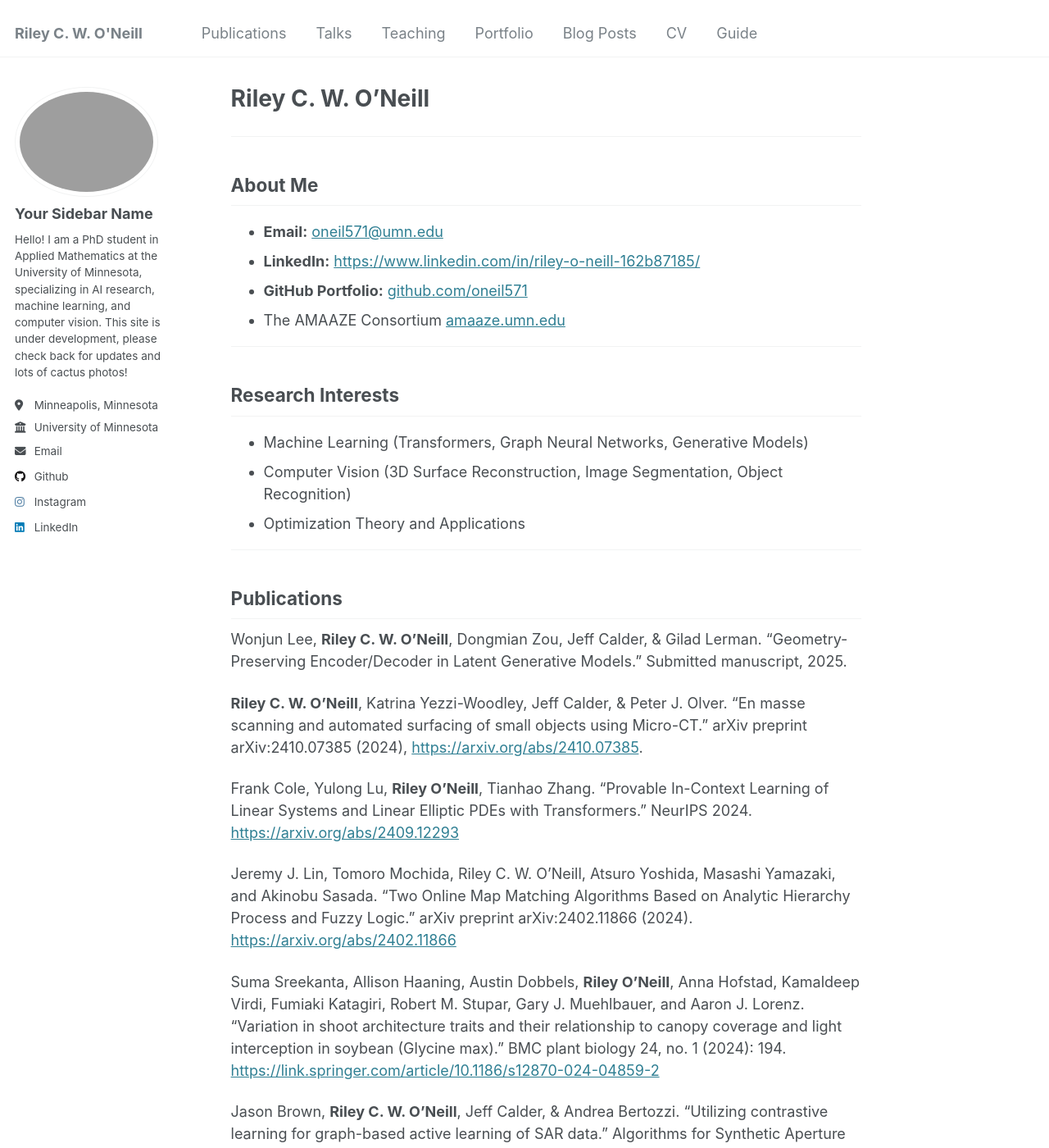
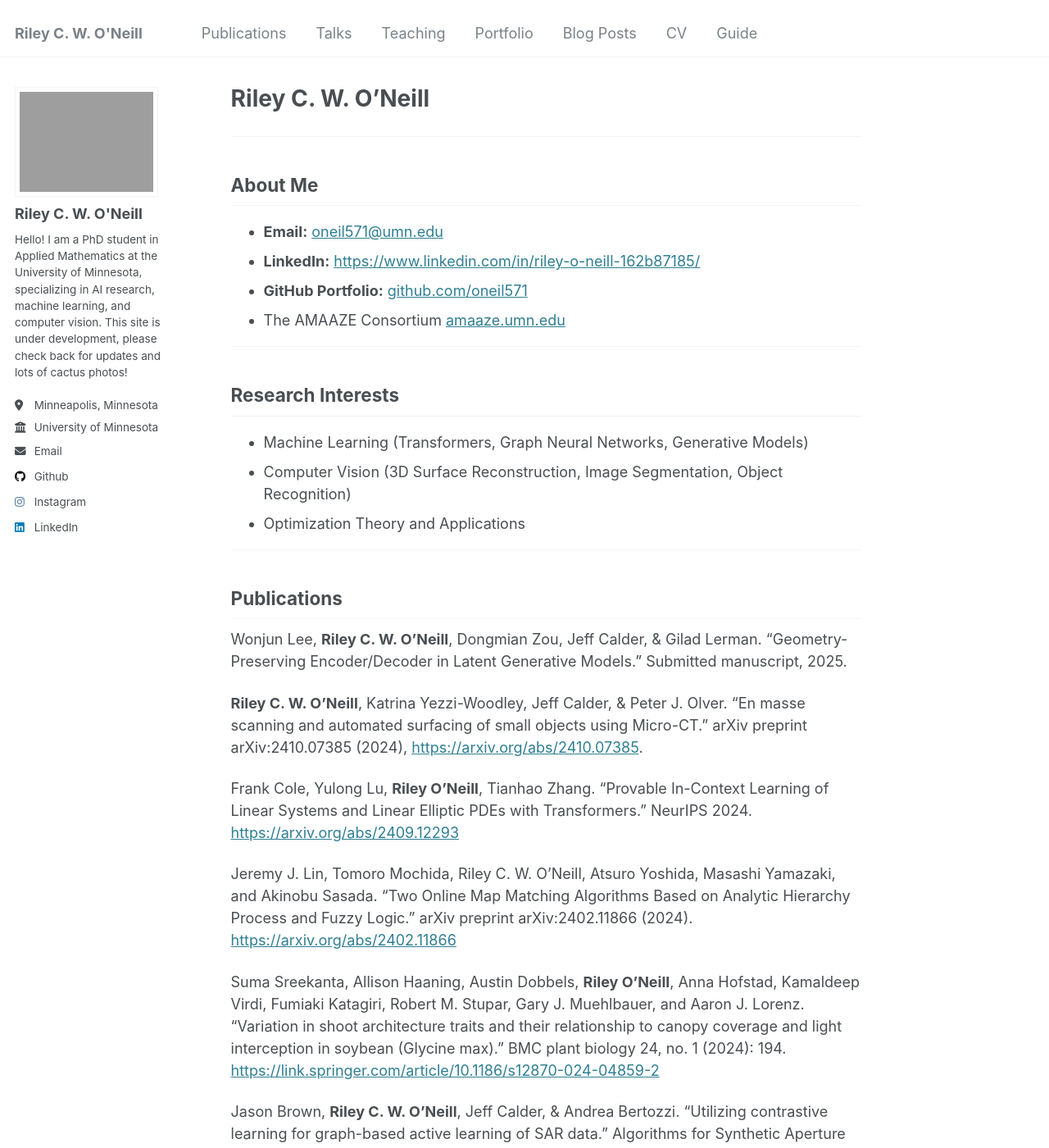
Before and after one commit to oneil571/oneil571.github.io, a Jekyll site: the page built from _pages/about.md, in a window 1280 px wide and 1400 px high. Shown: the whole window at 82% size. Built offline with Jekyll 4.4.1, drawn with Linux system fonts in a browser that asks for light colours.

Commit message:
I don't like being in an ellipse

```diff
--- a/_config.yml
+++ b/_config.yml
@@ -22,7 +22,7 @@ repository               : "oneil571/oneil571.github.io"
 author:
   # Biographic information
   avatar           : "profile.png"
-  name             : "Your Sidebar Name"
+  name             : "Riley C. W. O'Neill"
   pronouns         : # example: "she/her"
   bio              : Hello! I am a PhD student in Applied Mathematics at the University of Minnesota, specializing in AI research, machine learning, and computer vision. This site is under development, please check back for updates and lots of cactus photos!
   location         : "Minneapolis, Minnesota"
--- a/_sass/_sidebar.scss
+++ b/_sass/_sidebar.scss
@@ -91,7 +91,7 @@
 
   img {
     max-width: 175px;
-    border-radius: 50%;
+    border-radius: 0%;
 
     @include breakpoint($large) {
       padding: 5px;
@@ -189,7 +189,7 @@
   padding: 10px;
   list-style-type: none;
   border: 1px solid $border-color;
-  border-radius: $border-radius;
+  border-radius: 0%;
   background: #fff;
   z-index: -1;
   box-shadow: 0 0 10px rgba(#000, 0.25);
```
